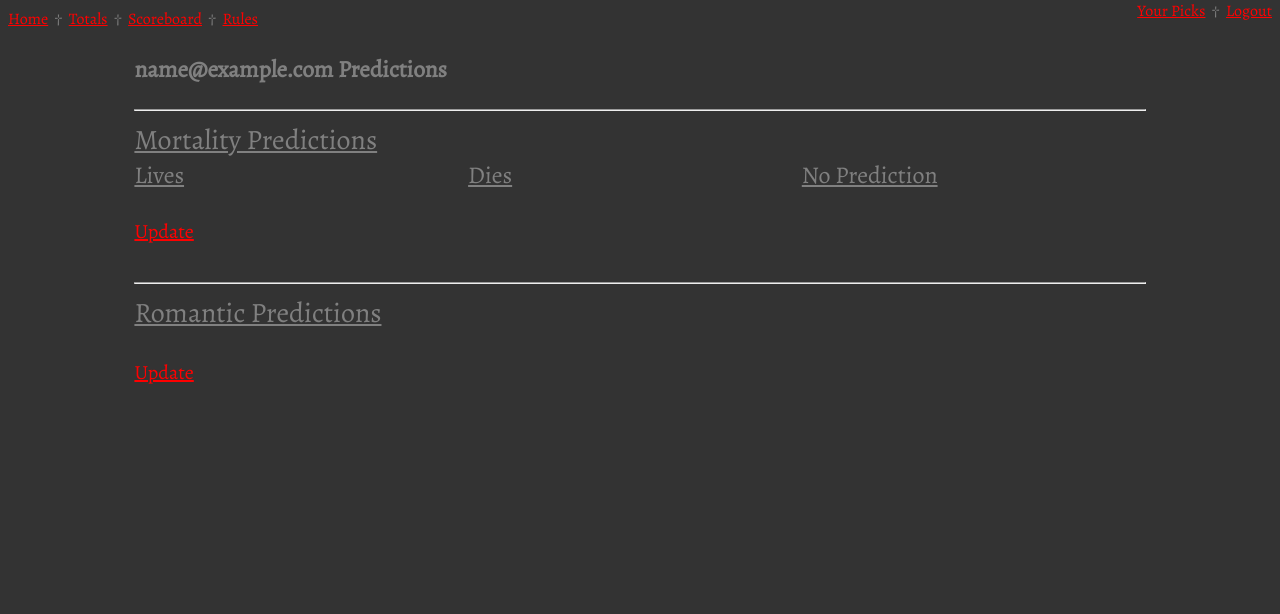
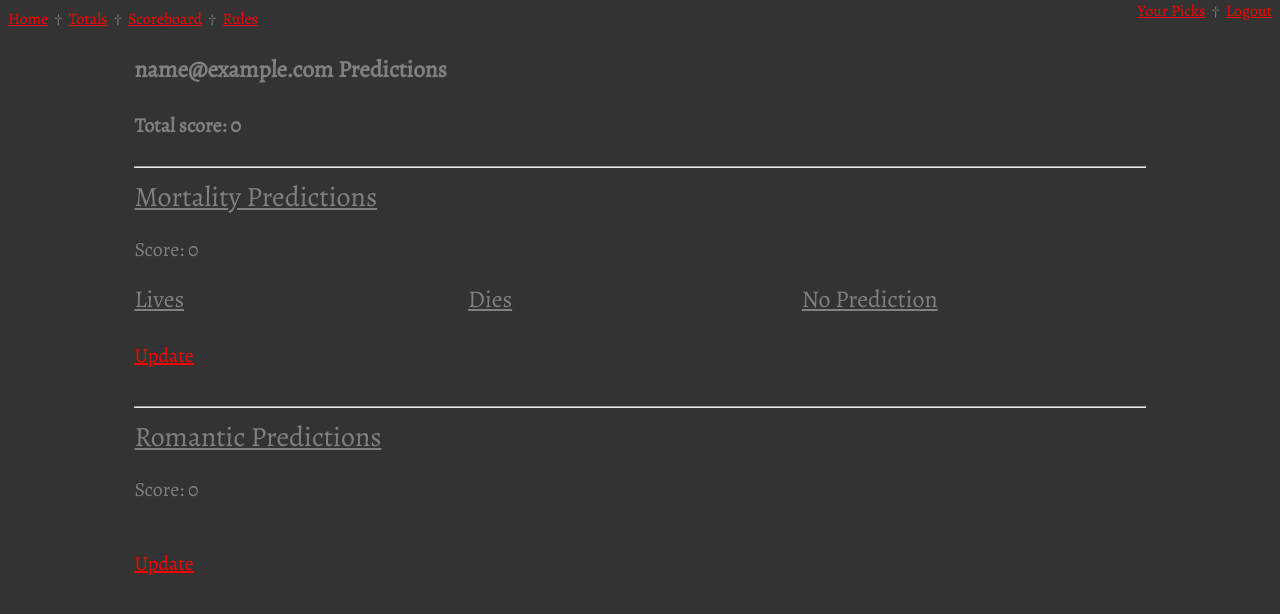
Before and after one commit to ojplg/gotdp, a Django app: page /pool/profile in a window 1280 px wide. Shown: the top 614 px of the page. Run offline with Django 3.2, Linux system fonts and the light colour scheme; the visitor is signed in with stand-in values (Sample User, id 1); data comes from the database, SQL or seed files in the repository; data that the repository does not hold is empty.

Commit message:
Calculate couples and show scoring in more sophisticated way

```diff
--- a/pool/models.py
+++ b/pool/models.py
@@ -112,17 +112,6 @@ class Selections(models.Model):
             dictionary['right' + str(idx)] = couple.right.name
         return dictionary
 
-    def compute_score(self,characters):
-        score = 0
-        for selection in self.picks():
-            for character in characters:
-                if( character == selection.character ):
-                    if( selection.outcome == character.status ):
-                        score+=1
-                    else:
-                        score-=1
-        return score
-
     def update_couples(self, data):
         submitted_couples = []
         for i in range(10):
@@ -130,10 +119,11 @@ class Selections(models.Model):
             left_character = data.get('left' + str(i))
             right_character = data.get('right' + str(i))
             if ( left_character and right_character ):
+                one = Character.find_by_name(left_character)
+                two = Character.find_by_name(right_character)
                 couple = Couple()
-                couple.left = Character.find_by_name(left_character)
-                couple.right = Character.find_by_name(right_character)
                 couple.selections = self
+                couple.set_characters(one, two)
                 print("adding " + str(couple))
                 submitted_couples.append(couple)
         saved_couples = self.couples()
@@ -174,5 +164,11 @@ class Couple(models.Model):
     left = models.ForeignKey(Character,on_delete=models.CASCADE,related_name='left_character')
     right = models.ForeignKey(Character,on_delete=models.CASCADE,related_name='right_character')
 
+    def set_characters(self, one, two):
+        characters = [one, two]
+        characters.sort()
+        self.left = characters[0]
+        self.right = characters[1]
+
     def __str__(self):
         return "Couple: " + str(self.selections) + ": " + str(self.left) + " & " + str(self.right)
--- /dev/null
+++ b/pool/scoring.py
@@ -0,0 +1,34 @@
+
+COUPLES = [ ]
+
+def compute_mortality_score(selections,characters):
+    score = 0
+    for selection in selections.picks():
+        for character in characters:
+            if( character == selection.character ):
+                if( selection.outcome == character.status ):
+                    score+=1
+                else:
+                    score-=1
+    return score
+
+def is_correct_couple(couple):
+    for c in COUPLES:
+        print("checking " + c[0] + " and " + c[1] + " with " + str(couple))
+        if ( c[0] == couple.left.name and c[1] == couple.right.name ):
+            return True
+    return False
+
+def compute_romance_score(selections):
+    score = 0
+    for couple in selections.couples():
+        if is_correct_couple(couple):
+            score += 4
+        else:
+            score -= 1
+    return score
+
+def calculate_score(selections, characters):
+    mortality_score = compute_mortality_score(selections,characters)
+    romance_score = compute_romance_score(selections)
+    return (mortality_score, romance_score, mortality_score + romance_score)
--- a/pool/templates/profile.html
+++ b/pool/templates/profile.html
@@ -7,11 +7,15 @@
 
 <h3>{{ user.email }} Predictions</h3>
 
+<h4>Total score: {{ total_score }}</h4>
+
 <hr/>
 
 <div class='outlined'>
 
 <div class='outlined_header'>Mortality Predictions</div>
+
+<p>Score: {{ mortality_score }}</p>
 
 <div>
 
@@ -55,6 +59,8 @@
 
 <div class='outlined_header'>Romantic Predictions</div>
 
+<p>Score: {{ romance_score }}</p>
+
 <table>
 {% for couple in couples %}
 
--- a/pool/templates/rules.html
+++ b/pool/templates/rules.html
@@ -3,7 +3,7 @@
 
 <ul>
     <li>Participants must predict for each character whether that character will live until the end of Season Eight. Each correct prediction is worth one point. Each incorrect (or missing) prediction is worth minus one point. So, getting whether Jon Snow lives or dies is worth the same as whether Podrick lives or dies. It's called democracy.</li>
-    <li>Participants should predict every romantic relationship that will exist by the end of Season Eight. Each correctly predicted couple is worth 2 points. Minus 1 point for incorrectly predicting a couple.</li>
+    <li>Participants should predict every romantic relationship that will exist by the end of Season Eight. Each correctly predicted couple is worth 4 points. Minus 1 point for incorrectly predicting a couple.</li>
     <li>There will be a mortality victor, a romance victor, and an overall champion.</li>
     <li>What is dead? The passage from life to death in Westeros is much less one way than in our own world. And there are states that are not recognizably alive or dead. At the end of Season Five, Jon Snow was dead. At the end of Season Six, he was not. Is The Mountain alive or dead? Hard questions. For the purposes of this pool:
         <ul>
--- a/pool/views.py
+++ b/pool/views.py
@@ -8,6 +8,7 @@ from collections import Counter
 
 from .models import Character, CustomUser, Selection, Selections
 from .forms import CharacterSelectsForm, RegisterUserForm, CouplesForm
+from .scoring import calculate_score
 
 def index(request):
     return render(request,'index.html',{})
@@ -63,11 +64,16 @@ def select_couples(request):
 @login_required
 def profile(request):
     selections = Selections.load_by_user(request.user)
+    characters = Character.objects.all()
+    score = calculate_score(selections, characters)
     context = {'user':request.user,
                'lives':selections.picks_to_live(),
                'dies':selections.picks_to_die(),
                'couples':selections.couples(),
-               'unselected': selections.unselected()}
+               'unselected': selections.unselected(),
+               'mortality_score':score[0],
+               'romance_score':score[1],
+               'total_score':score[2]}
     return render(request,'profile.html',context)
 
 def do_logout(request):
@@ -109,7 +115,7 @@ def scoreboard(request):
     characters = Character.objects.all()
     scores = {}
     for selections in allSelections:
-        scores[selections.user.email] = selections.compute_score(characters)
+        scores[selections.user.email] = calculate_score(selections,characters)
     context = { 'scores':scores }
     return render(request,'scoreboard.html',context)
 
```
Also changed, not shown: pool/templates/scoreboard.html (+8 -2 lines), README.md.
